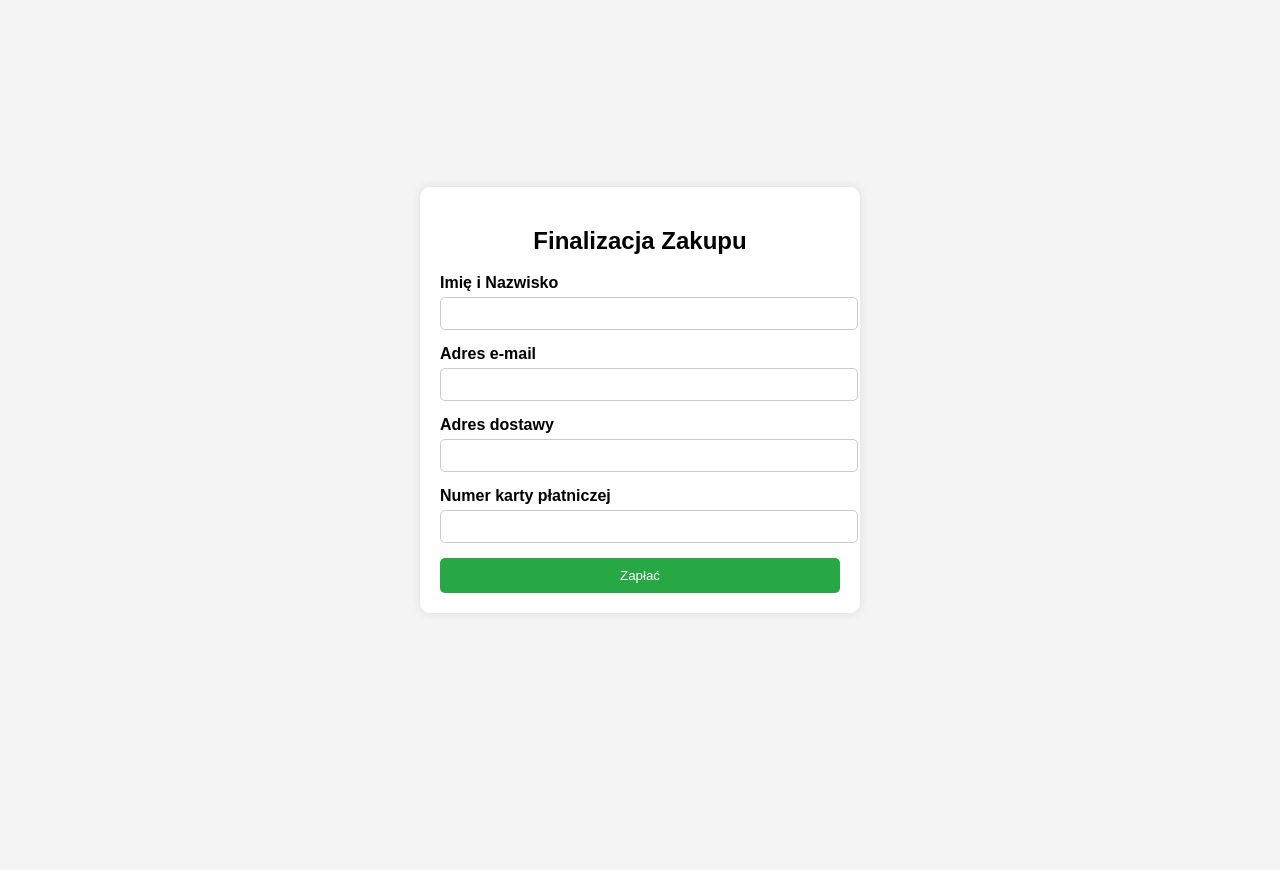
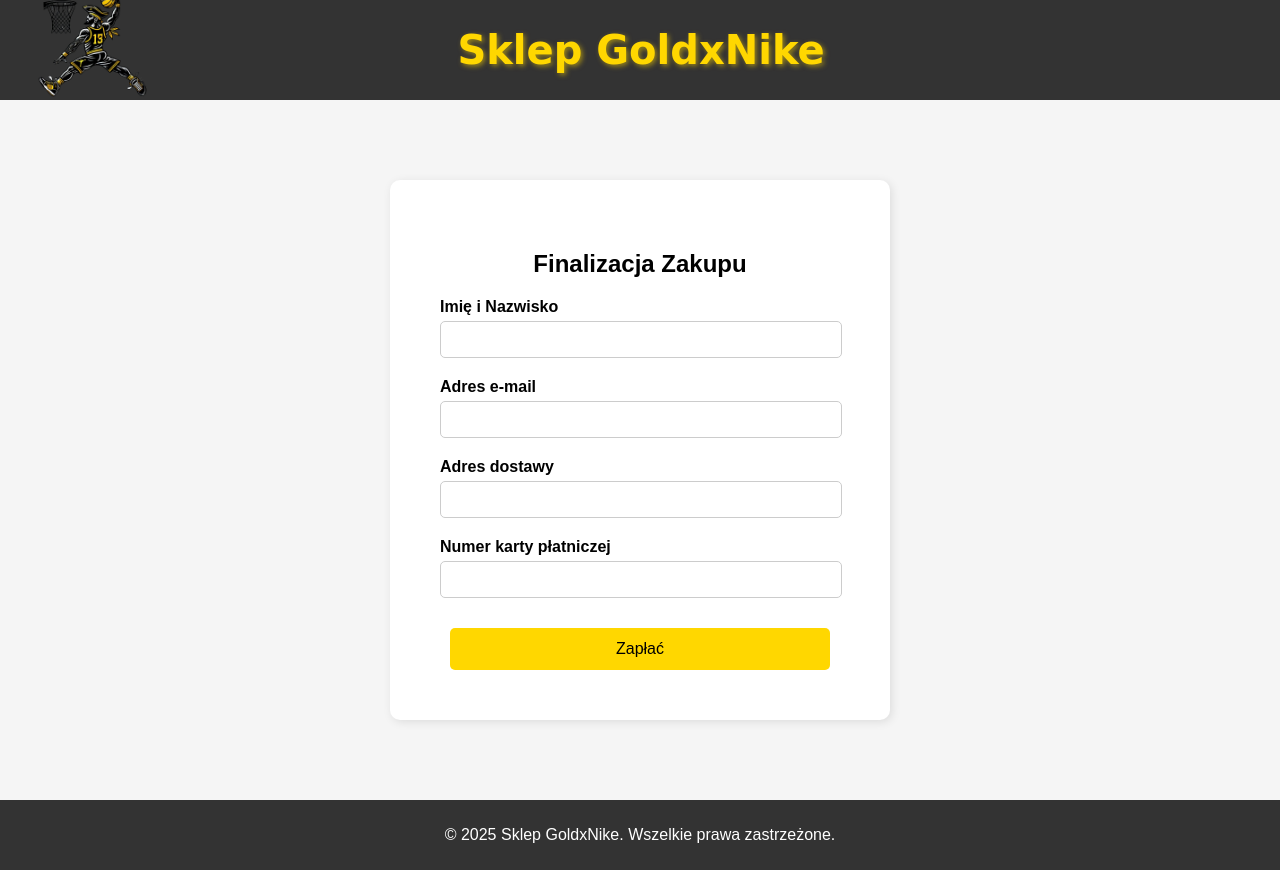
Before and after one commit to Sennsee/Finalizacja, a plain HTML site: page index.html in a window 1280 px wide. Before the commit the page ends 800 px from the top, so only its background shows below. Drawn offline with Linux system fonts and the light colour scheme.

Commit message:
Update index.html

```diff
--- a/index.html
+++ b/index.html
@@ -3,57 +3,100 @@
 <head>
     <meta charset="UTF-8">
     <meta name="viewport" content="width=device-width, initial-scale=1.0">
-    <title>Finalizacja Zakupu</title>
+    <title>Finalizacja Zakupu - Sklep GoldxNike</title>
+    <link rel="icon" href="favicon.ico" type="image/x-icon">
+    <link href="https://fonts.googleapis.com/css2?family=Roboto:wght@700&display=swap" rel="stylesheet">
     <style>
         body {
             font-family: Arial, sans-serif;
             margin: 0;
             padding: 0;
+            text-align: center;
             display: flex;
-            justify-content: center;
+            flex-direction: column;
+            min-height: 100vh;
+            background-color: #f5f5f5;
+        }
+        header {
+            background-color: #333;
+            color: gold;
+            padding: 15px;
+            display: flex;
             align-items: center;
-            height: 100vh;
-            background-color: #f4f4f4;
+            justify-content: space-between;
+            height: 100px;
+            width: 100%;
+            box-sizing: border-box;
+        }
+        .logo {
+            max-height: 160%;
+            margin-left: 20px;
+        }
+        h1 {
+            font-family: 'UnifrakturCook', cursive;
+            margin: 0 auto;
+            font-size: 40px;
+            color: gold;
+            text-shadow: 2px 2px 5px rgba(255, 215, 0, 0.5);
         }
         .checkout-container {
             background: white;
-            padding: 20px;
+            padding: 50px;
             border-radius: 10px;
-            box-shadow: 0 0 10px rgba(0, 0, 0, 0.1);
+            box-shadow: 2px 2px 10px rgba(0,0,0,0.1);
             width: 400px;
-        }
-        .checkout-container h2 {
-            text-align: center;
+            margin: 80px auto;
         }
         .form-group {
-            margin-bottom: 15px;
+            margin-bottom: 20px;
+            text-align: left;
         }
         .form-group label {
             display: block;
             font-weight: bold;
+            margin-bottom: 5px;
         }
         .form-group input {
-            width: 100%;
-            padding: 8px;
+            width: calc(100% - 20px);
+            padding: 10px;
             margin-top: 5px;
             border: 1px solid #ccc;
             border-radius: 5px;
+            display: block;
+            margin-left: auto;
+            margin-right: auto;
         }
         .checkout-button {
-            width: 100%;
-            padding: 10px;
-            background: #28a745;
-            color: white;
+            width: calc(100% - 20px);
+            padding: 12px;
+            background: gold;
+            color: black;
             border: none;
             border-radius: 5px;
             cursor: pointer;
+            font-size: 16px;
+            margin-top: 10px;
         }
         .checkout-button:hover {
-            background: #218838;
+            background: darkgoldenrod;
+        }
+        footer {
+            background-color: #333;
+            color: white;
+            padding: 10px;
+            width: 100%;
+            box-sizing: border-box;
+            text-align: center;
+            margin-top: auto;
         }
     </style>
 </head>
 <body>
+    <header>
+        <img src="LogoPirat.png" alt="Logo Sklepu" class="logo">
+        <h1>Sklep GoldxNike</h1>
+        <div style="width: 130px;"></div>
+    </header>
     <div class="checkout-container">
         <h2>Finalizacja Zakupu</h2>
         <form>
@@ -76,5 +119,8 @@
             <button type="submit" class="checkout-button">Zapłać</button>
         </form>
     </div>
+    <footer>
+        <p>&copy; 2025 Sklep GoldxNike. Wszelkie prawa zastrzeżone.</p>
+    </footer>
 </body>
 </html>
```
